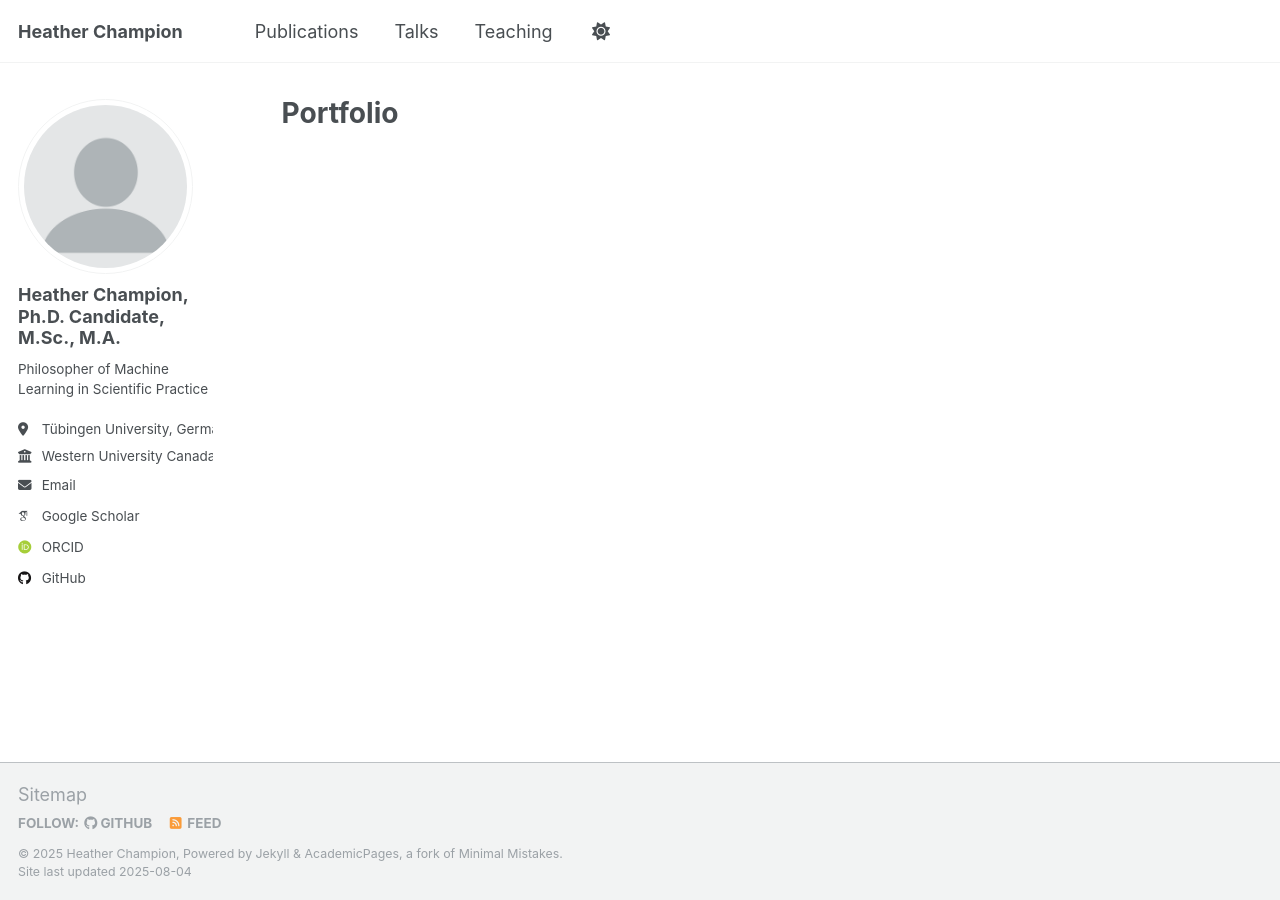
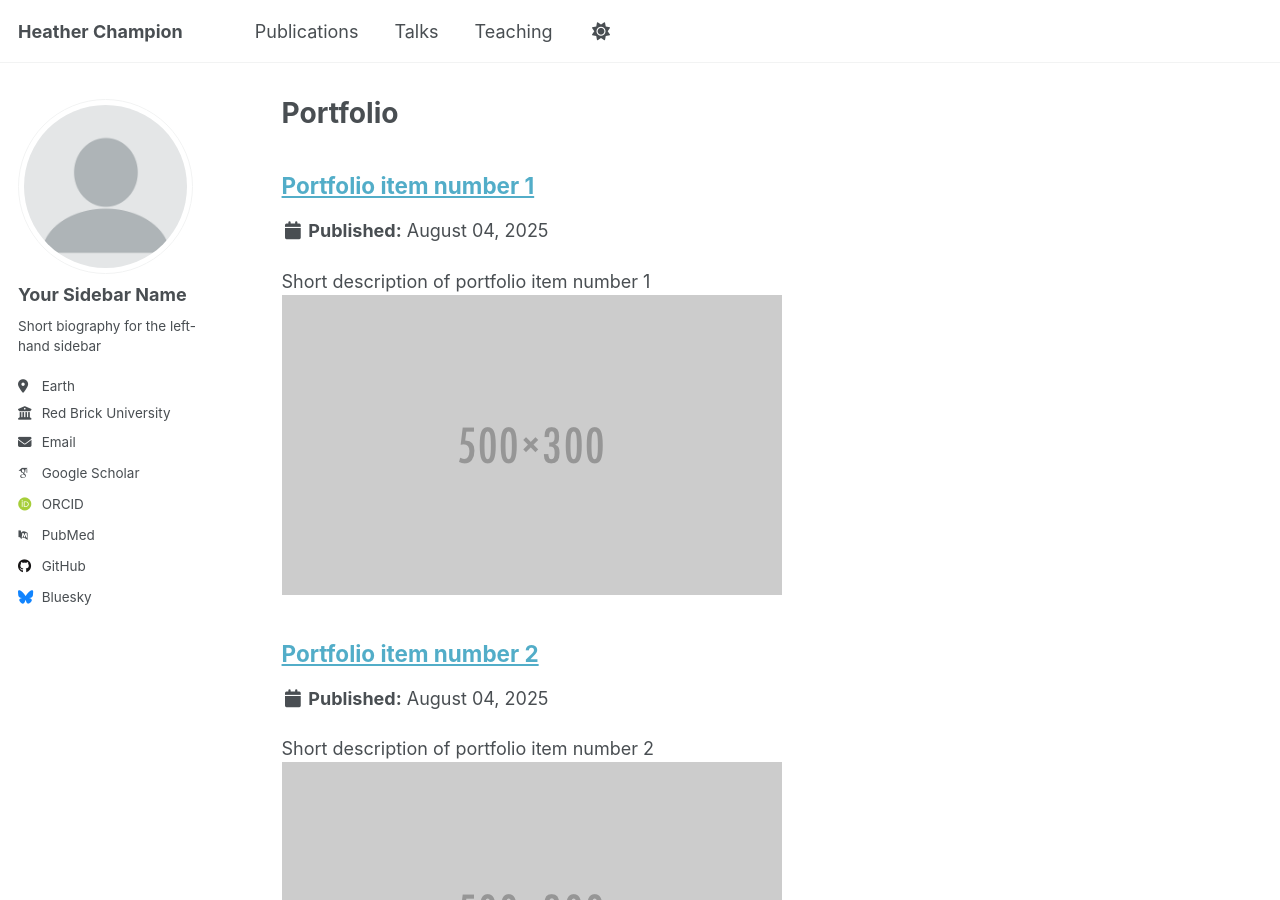
Before and after one commit to liminal-learner/champion, a Jekyll site: the page built from _pages/portfolio.html, in a window 1280 px wide and 900 px high. Built offline with Jekyll 4.4.1, drawn with Linux system fonts in a browser that asks for light colours; some web fonts are replaced; a script that is not in the unit is left out; a file with an impossible date is left out.

Commit message:
Update _config.yml

```diff
--- a/_config.yml
+++ b/_config.yml
@@ -17,71 +17,72 @@ url                      :  https://liminal-learner.github.io/champion #or if yo
 baseurl                  : "" # the subpath of your site, e.g. "/blog"
 repository               : "academicpages/academicpages.github.io"
 
+
 # Site Author - The following control what appear as part of the author content on the side bar.
 #               If a field is blank the icon and link will not appear, otherwise it will be shown.
 #               Additional customization can be done by editing /_includes/author-profile.html
 author:
   # Biographic information
   avatar           : "profile.png"
-  name             : "Heather Champion, Ph.D. Candidate, M.Sc., M.A."
+  name             : "Your Sidebar Name"
   pronouns         : # example: "she/her"
-  bio              : "Philosopher of Machine Learning in Scientific Practice"
-  location         : "Tübingen University, Germany"
-  employer         : "Western University Canada"
+  bio              : "Short biography for the left-hand sidebar"
+  location         : "Earth"
+  employer         : "Red Brick University"
   uri              : # URL
-  email            : "hchampi2@uwo.ca"
+  email            : "none@example.org"
 
   # Academic websites
   academia         : # URL
   arxiv            : # URL - Update with the correct link to your profile
-  googlescholar    : "https://scholar.google.com/citations?user=AdEfqwsAAAAJ&hl=de&oi=ao"
+  googlescholar    : "https://scholar.google.com/citations?user=PS_CX0AAAAAJ"
   inspire-hep      : # URL
   impactstory      : # URL
-  orcid            : "http://orcid.org/0000-0001-7304-2592"
+  orcid            : "http://orcid.org/yourorcidurl"
   semantic         : # URL
-  #pubmed           : "https://www.ncbi.nlm.nih.gov/pubmed/?term=john+snow"
-  #researchgate     : # URL
-  #scopus           : # URL
+  pubmed           : "https://www.ncbi.nlm.nih.gov/pubmed/?term=john+snow"
+  researchgate     : # URL
+  scopus           : # URL
 
   # Repositories and software development
- # bitbucket        : # Username - Update with your username on the site
- # codepen          : # Username
- # dribbble         : # Username
-  github           : "liminal-learner"
- #kaggle           : # Username
-#  stackoverflow    : # User number or user number and name (i.e., use "1" or "1/jeff-atwood")
+  bitbucket        : # Username - Update with your username on the site
+  codepen          : # Username
+  dribbble         : # Username
+  github           : "academicpages"
+  kaggle           : # Username
+  stackoverflow    : # User number or user number and name (i.e., use "1" or "1/jeff-atwood")
 
   # Social media
-  #artstation       : # Username
-  #bluesky          : "bsky.app" # Replace this with you Bluesky username
-  #facebook         : # Username
- # flickr           : # Username
- # foursquare       : # Username
- # goodreads        : # Username
- # google_plus      : # Username
- # keybase          : # Username
-#  instagram        : # Username
-#  lastfm           : # Username
-  linkedin         : # hchampion
-#  mastodon         : # URL
-#  medium           : # URL
-#  pinterest        : # Username
-#  soundcloud       : # Username
-#  steam            : # Username
- # telegram         : # URL
-#  tumblr           : # Username
-# twitter          : # Username for X / Twitter
- # vine             : # Username
- # weibo            : # Username
- # wikipedia        : # Username
-#  xing             : # Username
- # youtube          : # Username
-#  zhihu            : # Username
+  artstation       : # Username
+  bluesky          : "bsky.app" # Replace this with you Bluesky username
+  facebook         : # Username
+  flickr           : # Username
+  foursquare       : # Username
+  goodreads        : # Username
+  google_plus      : # Username
+  keybase          : # Username
+  instagram        : # Username
+  lastfm           : # Username
+  linkedin         : # Username
+  mastodon         : # URL
+  medium           : # URL
+  pinterest        : # Username
+  soundcloud       : # Username
+  steam            : # Username
+  telegram         : # URL
+  tumblr           : # Username
+  twitter          : # Username for X / Twitter
+  vine             : # Username
+  weibo            : # Username
+  wikipedia        : # Username
+  xing             : # Username
+  youtube          : # Username
+  zhihu            : # Username
 
 # Publication Category - The following the list of publication categories and their headings
 publication_category:
-#  books:
-  #  title: 'Books'
+  books:
+    title: 'Books'
   manuscripts:
     title: 'Journal Articles'
   conferences:
@@ -223,9 +224,9 @@ collections:
   publications:
     output: true
     permalink: /:collection/:path/
-  #portfolio:
-  #  output: true
-  #  permalink: /:collection/:path/
+  portfolio:
+    output: true
+    permalink: /:collection/:path/
   talks:
     output: true
     permalink: /:collection/:path/
@@ -270,14 +271,14 @@ defaults:
       share: true
       comments: true
   # _portfolio
- # - scope:
-  #    path: ""
- #     type: portfolio
- #   values:
- #     layout: single
-#      author_profile: true
-#      share: true
-#      comment: true
+  - scope:
+      path: ""
+      type: portfolio
+    values:
+      layout: single
+      author_profile: true
+      share: true
+      comment: true
   # _talks
   - scope:
       path: ""
```
